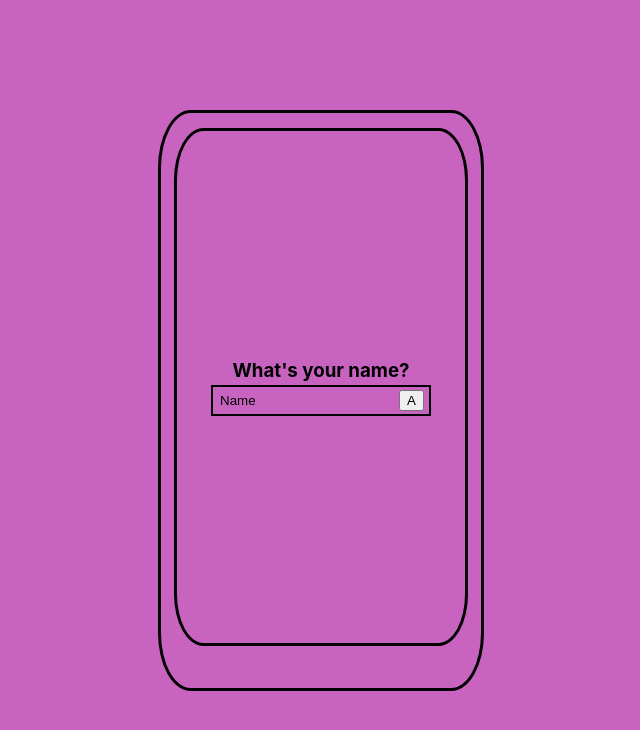
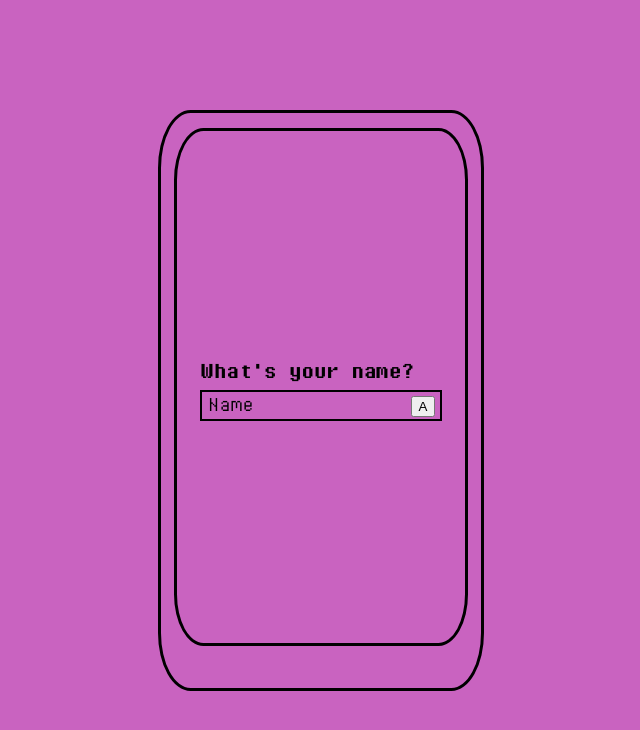
Before and after one commit to bran-do/tiny-music-collection, a React (Vite) app: page / in a window 1280 px wide. Shown: the top 730 px of the page, without its empty margins (319-959 px from the left). Built offline with nearby package versions, Linux system fonts and the light colour scheme.

Commit message:
Add PixelOperator font and applies to LoginPage and body

```diff
--- a/src/index.css
+++ b/src/index.css
@@ -1,5 +1,15 @@
+@font-face {
+  font-family: pixel-op;
+  src: url('./assets/fonts/PixelOp.ttf');
+}
+
+@font-face {
+  font-family: pixel-op-bold;
+  src: url('./assets/fonts/PixelOpBold.ttf');
+}
+
 :root {
-  font-family: Inter, system-ui, Avenir, Helvetica, Arial, sans-serif;
+  font-family: pixel-op, Inter, system-ui, Avenir, Helvetica, Arial, sans-serif;
   line-height: 1.5;
   font-weight: 400;
 
@@ -9,7 +19,6 @@
 
   font-synthesis: none;
   text-rendering: optimizeLegibility;
-  -webkit-font-smoothing: antialiased;
   -moz-osx-font-smoothing: grayscale;
 }
 
--- a/src/pages/LoginPage/LoginPage.css
+++ b/src/pages/LoginPage/LoginPage.css
@@ -6,7 +6,12 @@
 }
 
 h3 {
+  display: flex;
+  font-family: pixel-op-bold;
+  font-size: 25px;
   margin: 0;
+  padding-left: 2px;
+  justify-self: flex-start;
 }
 
 .input-and-btn {
@@ -19,6 +24,8 @@ input:focus {
 }
 
 input {
+  font-family: pixel-op-bold;
+  font-size: larger;
   color: black;
   height: 25px;
   border: none;
@@ -26,5 +33,7 @@ input {
 }
 
 input::placeholder {
+  font-family: pixel-op;
+  font-size: larger;
   color: black;
 }
```
Also changed, not shown: src/assets/fonts/PixelOp.ttf (added), src/assets/fonts/PixelOpBold.ttf (added).
